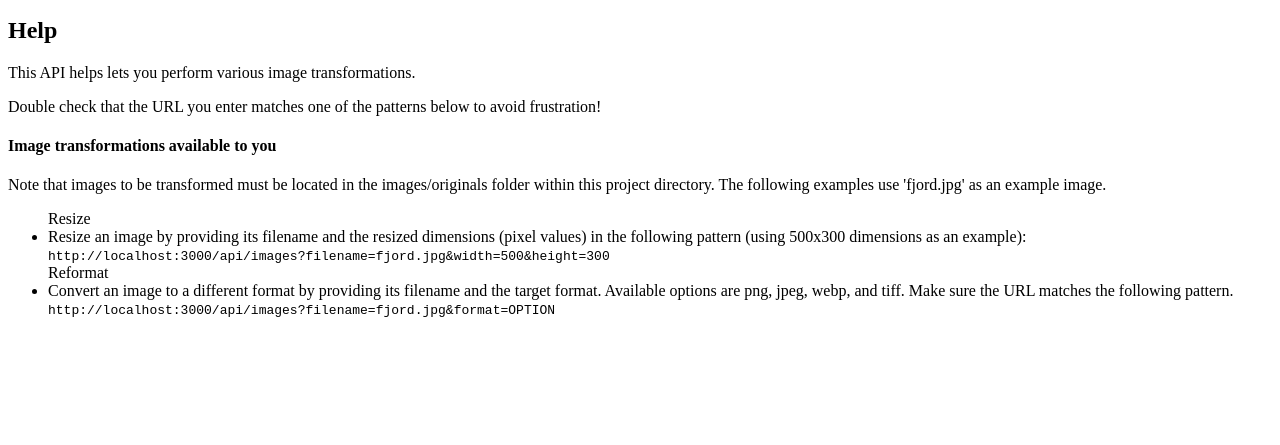
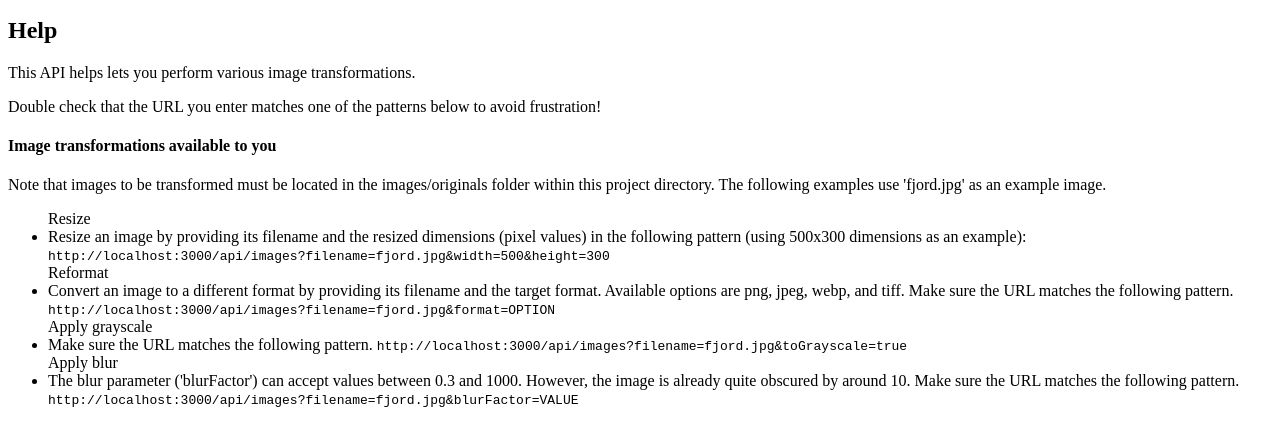
Before and after one commit to dominicva/image-processing-api, a website: page src/client/index.html in a window 1280 px wide. Shown: the part 105-550 px from the top of the page. Drawn offline with Linux system fonts and the light colour scheme.

Commit message:
Feat: additional help instructions

```diff
--- a/src/client/index.html
+++ b/src/client/index.html
@@ -47,6 +47,28 @@
           >
         </li>
       </label>
+
+      <label for="grayscale">
+        Apply grayscale
+        <li id="grayscale">
+          Make sure the URL matches the following pattern.
+          <code
+            >http://localhost:3000/api/images?filename=fjord.jpg&toGrayscale=true</code
+          >
+        </li>
+      </label>
+
+      <label for="blur">
+        Apply blur
+        <li id="blur">
+          The blur parameter ('blurFactor') can accept values between 0.3 and
+          1000. However, the image is already quite obscured by around 10. Make
+          sure the URL matches the following pattern.
+          <code
+            >http://localhost:3000/api/images?filename=fjord.jpg&blurFactor=VALUE</code
+          >
+        </li>
+      </label>
     </ul>
   </body>
 </html>
```
